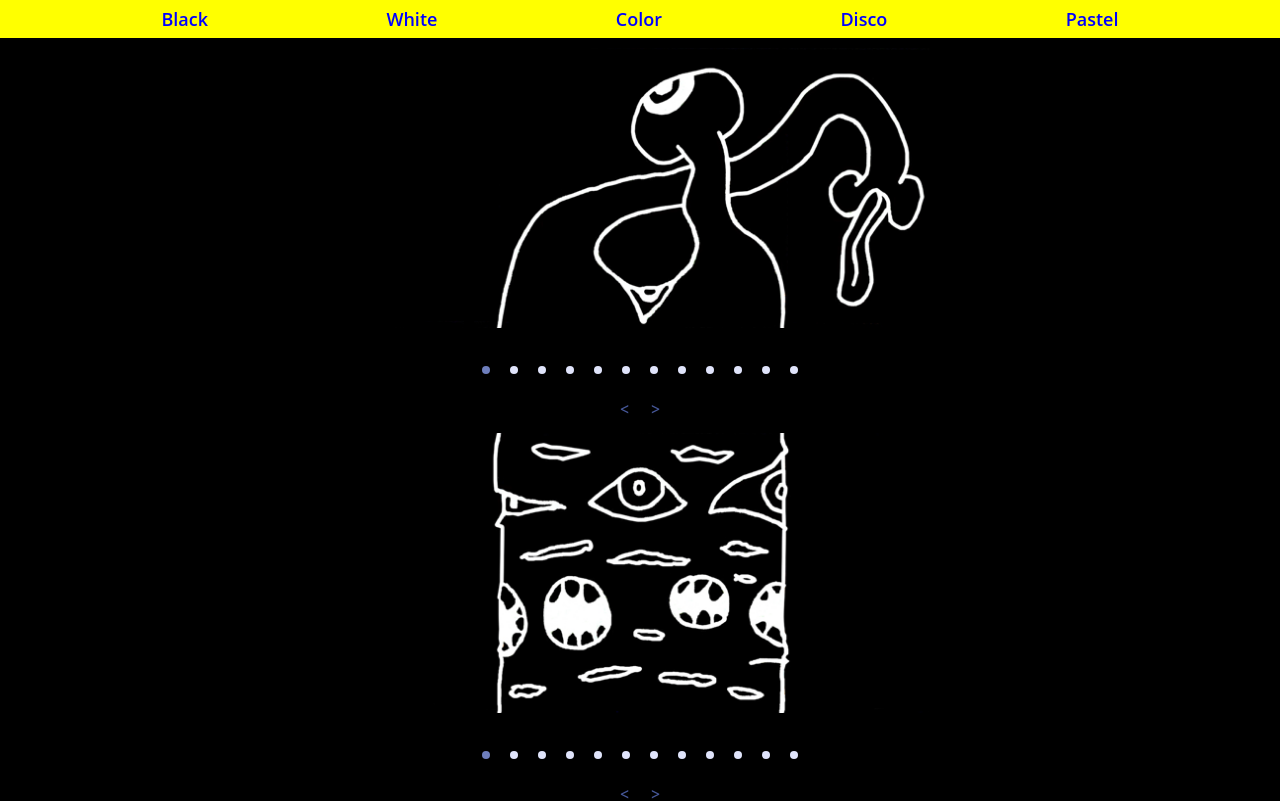
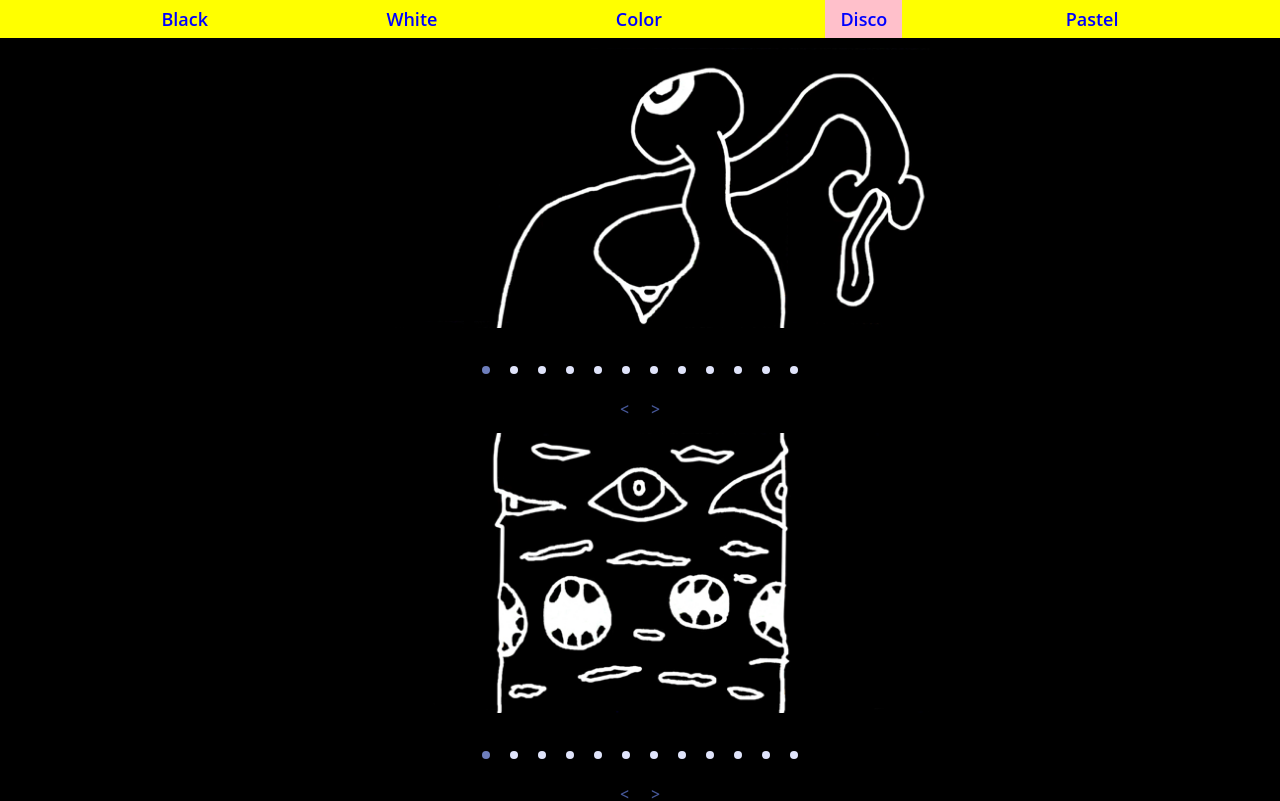
Before and after one commit to zoltanalmodo/ddisco-003, a React (Create React App) app: page /black in a window 1280 px wide. Shown: the top 801 px of the page. Built offline with nearby package versions, Linux system fonts and the light colour scheme.

Commit message:
local version is OK gh-pages added

```diff
--- a/src/App.js
+++ b/src/App.js
@@ -1,32 +1,29 @@
 import React from 'react';
 import './App.css';
 
-import { BrowserRouter as Router, Route } from 'react-router-dom';
+import { BrowserRouter as Router, Route, Routes, Navigate } from 'react-router-dom'; // Make sure to import Navigate
 
 import { Disco } from './components/Disco';
 import { Black } from './components/Black';
-import { Start } from './components/Start';
 import { White } from './components/White';
 import { Color } from './components/Color';
 
 import { GlobalProvider } from './context/GlobalState';
 
-
-
 function App() {
   return (
     <GlobalProvider>
-
       <Router>
-          <Route path='/' exact component={Start} />
-          <Route path='/disco' component={Disco} />
-          <Route path='/black' component={Black} />
-          <Route path='/white' component={White} />
-          <Route path='/color' component={Color} />
+        <Routes>
+          {/* Redirect from "/" to "/Color" */}
+          <Route path="/" element={<Navigate to="/disco" />} />
+          <Route path='/black' element={<Black />} />
+          <Route path='/white' element={<White />} />
+          <Route path='/color' element={<Color />} />
+          <Route path='/disco' element={<Disco />} />
+        </Routes>
       </Router>
-
     </GlobalProvider>
-
   );
 }
 
--- a/src/components/Start.js
+++ /dev/null
@@ -1,16 +0,0 @@
-import React from 'react'
-import Navigation from './Navigation';
-
-export const Start = () => {
-
-  return (
-
-    <div className='body_white'>
-
-      <Navigation />
-
-      <h1>Click a button and mix!</h1>
-
-    </div>
-  )
-}
--- a/src/context/GlobalState.js
+++ b/src/context/GlobalState.js
@@ -11,7 +11,7 @@ const initialState = {
   degree_001: 0,
   degree_002: 0,
   degree_003: 0,
-  activeButton: '',
+  activeButton: 'disco',
   isPastel: 'false',
 };
 
```
Also changed, not shown: package.json (+10 -4 lines), 1 other file (tests, documents, lock files or other folders).
